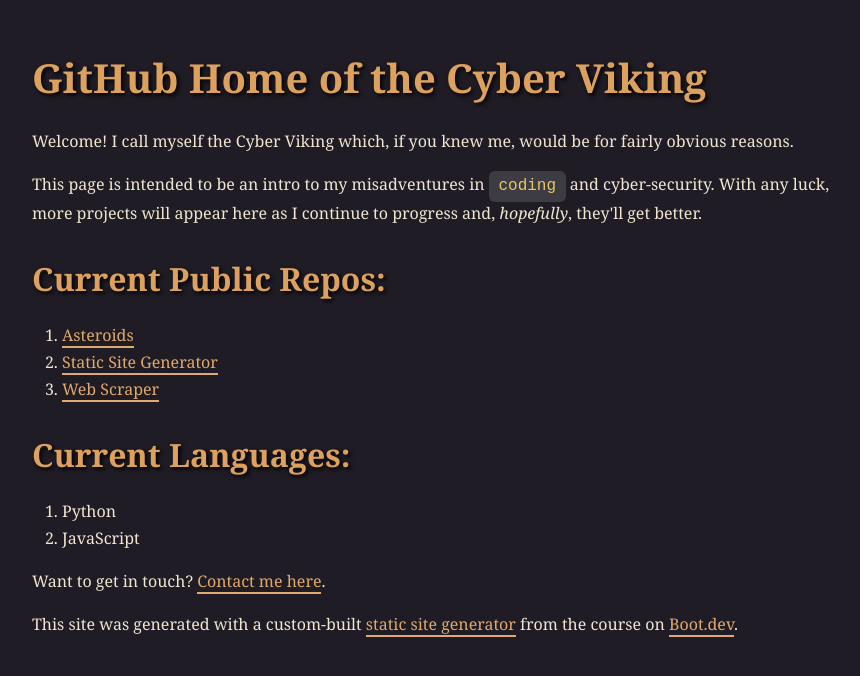
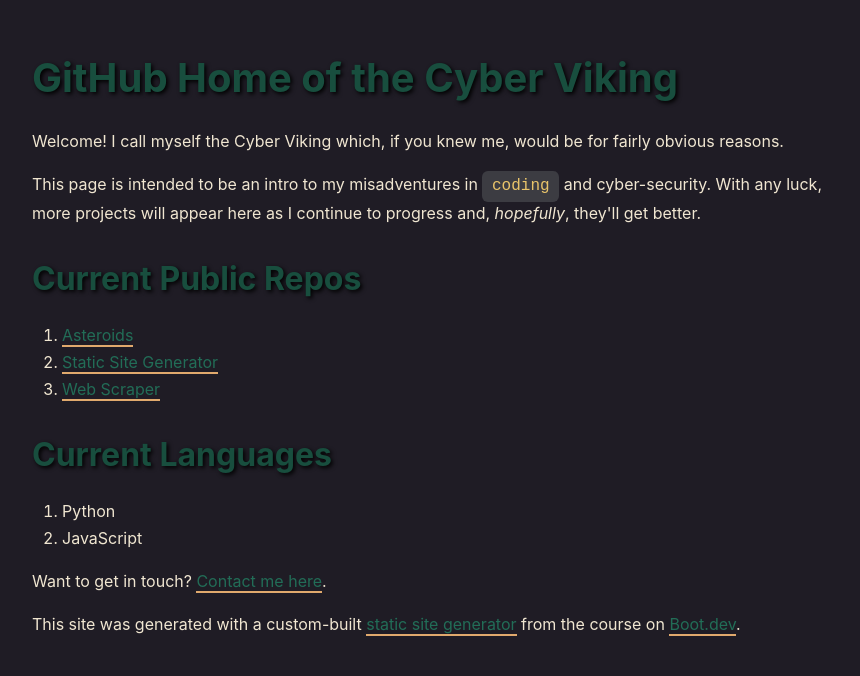
Before and after one commit to VikingRambler/static-site-generator, a plain HTML site: page docs/index.html in a window 1280 px wide. Shown: the whole page, without its empty margins (208-1068 px from the left). Drawn offline with Linux system fonts and the light colour scheme.

Commit message:
Adjusted CSS stylesheet

```diff
--- a/docs/index.css
+++ b/docs/index.css
@@ -1,7 +1,7 @@
 body {
   background-color: #1f1c25;
   color: #f0e6d1;
-  font-family: "Luminari", "Georgia", serif;
+  font-family: "Space Grotesk", "Inter", serif;
   line-height: 1.7;
   margin: 0;
   padding: 20px;
@@ -20,7 +20,7 @@ h3,
 h4,
 h5,
 h6 {
-  color: #dda15e;
+  color: #184e3e;
   margin-top: 24px;
   margin-bottom: 16px;
   text-shadow: 2px 2px 4px #000;
@@ -45,13 +45,13 @@ h6 {
 }
 
 a {
-  color: #e0a96d;
+  color: #226d57;
   text-decoration: none;
   border-bottom: 2px solid #e0a96d;
 }
 
 a:hover {
-  color: #f4a261;
+  color: #1d5e4a;
   border-color: #f4a261;
 }
 
--- a/docs/index.html
+++ b/docs/index.html
@@ -8,6 +8,6 @@
   </head>
 
   <body>
-    <article><div><h1>GitHub Home of the Cyber Viking</h1><p>Welcome! I call myself the Cyber Viking which, if you knew me, would be for fairly obvious reasons.</p><p>This page is intended to be an intro to my misadventures in <code>coding</code> and cyber-security. With any luck, more projects will appear here as I continue to progress and, <i>hopefully</i>, they'll get better.</p><h2>Current Public Repos:</h2><ol><li><a href="https://github.com/VikingRambler/Asteroids">Asteroids</a></li><li><a href="https://github.com/VikingRambler/static-site-generator">Static Site Generator</a></li><li><a href="https://github.com/VikingRambler/web-scraper">Web Scraper</a></li></ol><h2>Current Languages:</h2><ol><li>Python</li><li>JavaScript</li></ol><p>Want to get in touch? <a href="/static-site-generator/contact">Contact me here</a>.</p><p>This site was generated with a custom-built <a href="https://www.boot.dev/courses/build-static-site-generator-python">static site generator</a> from the course on <a href="https://www.boot.dev">Boot.dev</a>.</p></div></article>
+    <article><div><h1>GitHub Home of the Cyber Viking</h1><p>Welcome! I call myself the Cyber Viking which, if you knew me, would be for fairly obvious reasons.</p><p>This page is intended to be an intro to my misadventures in <code>coding</code> and cyber-security. With any luck, more projects will appear here as I continue to progress and, <i>hopefully</i>, they'll get better.</p><h2>Current Public Repos</h2><ol><li><a href="https://github.com/VikingRambler/Asteroids">Asteroids</a></li><li><a href="https://github.com/VikingRambler/static-site-generator">Static Site Generator</a></li><li><a href="https://github.com/VikingRambler/web-scraper">Web Scraper</a></li></ol><h2>Current Languages</h2><ol><li>Python</li><li>JavaScript</li></ol><p>Want to get in touch? <a href="/static-site-generator/contact">Contact me here</a>.</p><p>This site was generated with a custom-built <a href="https://www.boot.dev/courses/build-static-site-generator-python">static site generator</a> from the course on <a href="https://www.boot.dev">Boot.dev</a>.</p></div></article>
   </body>
 </html>
```
